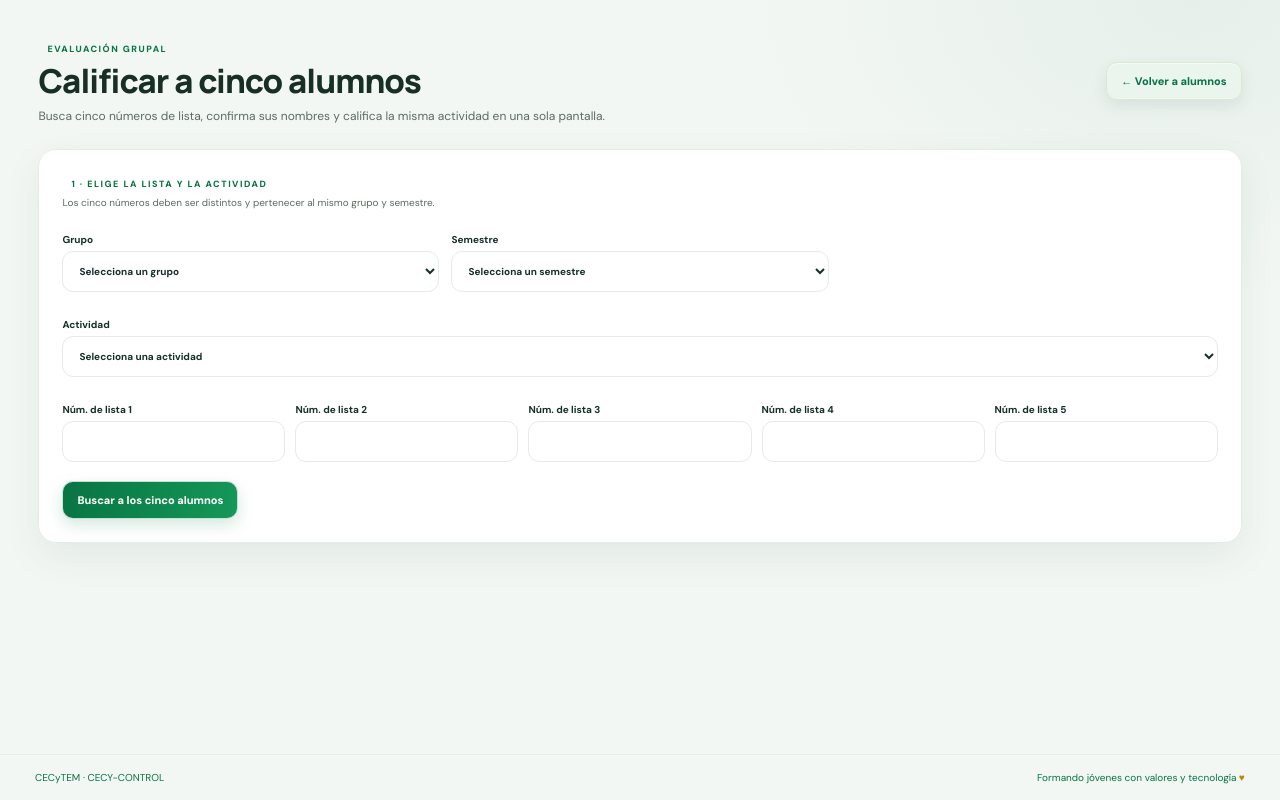
After one commit to achincallu-code/educontrol, a Flask app: template templates/batch_grading.html in a window 1280 px wide. The commit adds this page. Run offline with Flask 3, Linux system fonts and the light colour scheme; the template is opened without the code that fills it, so the values that code supplies are empty; parts of the project's set-up code (start-up, migrations or seed data) failed here and were passed over; some libraries are stand-ins or nearby versions.

Commit message:
Agrega calificación grupal para cinco alumnos
Co-authored-by: Copilot <223556219+Copilot@users.noreply.github.com>

```diff
--- a/app.py
+++ b/app.py
@@ -2168,6 +2168,69 @@ def grades():
         selected_semester=selected_semester,
     )
 
+
+def _persist_grade_update(c, gid, previous, value, status, comments, submitted_at_raw):
+    result = c.execute(
+        """UPDATE grades SET grade=?,status=?,comments=?,submitted_at=?,
+           reviewed_at=CASE WHEN ?='Revisada' THEN CURRENT_TIMESTAMP ELSE NULL END
+           WHERE id=?""",
+        (
+            value, status, comments,
+            submitted_at_raw if status in ("Entregada", "Revisada") else None,
+            status, gid,
+        ),
+    )
+    if result.rowcount == 0:
+        abort(404)
+    if previous["grade"] is not None and value is not None and value > previous["grade"]:
+        c.execute(
+            """INSERT INTO grade_improvements(student_id,activity_id,previous_grade,grade)
+               VALUES(?,?,?,?)""",
+            (previous["student_id"], previous["activity_id"], previous["grade"], value),
+        )
+    if value is not None and value != previous["grade"]:
+        _create_notification(
+            c,
+            event_type="grade",
+            title="Calificación registrada o actualizada",
+            message=f"{previous['full_name']} · {previous['title']} · nueva calificación: {value:g}/10.",
+            event_date=date.today().isoformat(),
+            target_student=previous["student_id"],
+            activity_id=previous["activity_id"],
+            created_by=session["user_id"],
+        )
+    if (
+        previous["status"] not in ("Entregada", "Revisada")
+        and status in ("Entregada", "Revisada")
+    ):
+        submitted_date = submitted_at_raw or date.today().isoformat()
+        c.execute(
+            """INSERT OR IGNORE INTO student_celebrations
+               (student_id,event_key,title,message) VALUES(?,?,?,?)""",
+            (
+                previous["student_id"],
+                f"activity-completed:{gid}",
+                "¡Actividad completada!",
+                f"El docente confirmó la entrega de «{previous['title']}».",
+            ),
+        )
+        _create_notification(
+            c,
+            event_type="completion",
+            title="Actividad completada",
+            message=f"{previous['full_name']}: el docente confirmó la entrega de «{previous['title']}».",
+            event_date=submitted_date,
+            target_student=previous["student_id"],
+            activity_id=previous["activity_id"],
+            created_by=session["user_id"],
+        )
+    if status in ("Entregada", "Revisada") and not submitted_at_raw:
+        c.execute(
+            "UPDATE grades SET submitted_at=? WHERE id=?",
+            (date.today().isoformat(), gid),
+        )
+
+
 @app.post("/calificacion/<int:gid>")
 @require("teacher")
 def update_grade(gid):
@@ -2222,65 +2285,9 @@ def update_grade(gid):
             value = previous["grade"]
             comments = previous["comments"] or ""
             submitted_at_raw = previous["submitted_at"] or date.today().isoformat()
-        result = c.execute(
-            """UPDATE grades SET grade=?,status=?,comments=?,submitted_at=?,
-               reviewed_at=CASE WHEN ?='Revisada' THEN CURRENT_TIMESTAMP ELSE NULL END
-               WHERE id=?""",
-            (
-                value, status, comments,
-                submitted_at_raw if status in ("Entregada", "Revisada") else None,
-                status, gid,
-            ),
+        _persist_grade_update(
+            c, gid, previous, value, status, comments, submitted_at_raw
         )
-        if result.rowcount == 0:
-            abort(404)
-        if previous["grade"] is not None and value is not None and value > previous["grade"]:
-            c.execute(
-                """INSERT INTO grade_improvements(student_id,activity_id,previous_grade,grade)
-                   VALUES(?,?,?,?)""",
-                (previous["student_id"], previous["activity_id"], previous["grade"], value),
-            )
-        if value is not None and value != previous["grade"]:
-            _create_notification(
-                c,
-                event_type="grade",
-                title="Calificación registrada o actualizada",
-                message=f"{previous['full_name']} · {previous['title']} · nueva calificación: {value:g}/10.",
-                event_date=date.today().isoformat(),
-                target_student=previous["student_id"],
-                activity_id=previous["activity_id"],
-                created_by=session["user_id"],
-            )
-        if (
-            previous["status"] not in ("Entregada", "Revisada")
-            and status in ("Entregada", "Revisada")
-        ):
-            submitted_date = submitted_at_raw or date.today().isoformat()
-            c.execute(
-                """INSERT OR IGNORE INTO student_celebrations
-                   (student_id,event_key,title,message) VALUES(?,?,?,?)""",
-                (
-                    previous["student_id"],
-                    f"activity-completed:{gid}",
-                    "¡Actividad completada!",
-                    f"El docente confirmó la entrega de «{previous['title']}».",
-                ),
-            )
-            _create_notification(
-                c,
-                event_type="completion",
-                title="Actividad completada",
-                message=f"{previous['full_name']}: el docente confirmó la entrega de «{previous['title']}».",
-                event_date=submitted_date,
-                target_student=previous["student_id"],
-                activity_id=previous["activity_id"],
-                created_by=session["user_id"],
-            )
-        if status in ("Entregada", "Revisada") and not submitted_at_raw:
-            c.execute(
-                "UPDATE grades SET submitted_at=? WHERE id=?",
-                (date.today().isoformat(), gid),
-            )
     if previous["active"] and previous["approved"]:
         learning = _student_learning_data(previous["student_id"])
         with connect() as c:
@@ -2293,6 +2300,246 @@ def update_grade(gid):
     else:
         flash("Registro actualizado.", "success")
     return grade_redirect(previous["student_id"])
+
+
+def _batch_grading_data(
+    group, semester, activity_id, number_values,
+    grade_values=None, status_values=None, comment_values=None,
+):
+    errors = []
+    activities = []
+    selected_activity = None
+    entries = []
+    valid_semester = semester in {"1", "2", "3", "4", "5", "6"}
+    number_values = (number_values + [""] * 5)[:5]
+
+    with connect() as c:
+        groups = c.execute(
+            """SELECT DISTINCT group_name FROM users WHERE role='student'
+               AND approved=1 ORDER BY LOWER(group_name)"""
+        ).fetchall()
+        semester_options = c.execute(
+            """SELECT DISTINCT semester FROM users WHERE role='student'
+               AND approved=1 AND semester IS NOT NULL ORDER BY semester"""
+        ).fetchall()
+        if group and valid_semester:
+            activities = c.execute(
+                """SELECT id,title,subject,partial FROM activities
+                   WHERE group_name=? AND semester=? ORDER BY id DESC""",
+                (group, int(semester)),
+            ).fetchall()
+        selected_activity = next(
+            (activity for activity in activities if activity["id"] == activity_id),
+            None,
+        )
+
+        lookup_requested = bool(activity_id or any(number_values))
+        if lookup_requested:
+            number_ints = []
+            if not group or not valid_semester:
+                errors.append("Selecciona un grupo y semestre válidos.")
+            if not selected_activity:
+                errors.append("Selecciona una actividad de ese grupo y semestre.")
+            if not all(value.isdigit() for value in number_values):
+                errors.append("Ingresa los cinco números de lista.")
+            else:
+                number_ints = [int(value) for value in number_values]
+                if any(number < 1 or number > 9999 for number in number_ints):
+                    errors.append("Los números de lista deben estar entre 1 y 9999.")
+                elif len(set(number_ints)) != 5:
+                    errors.append("Cada alumno debe tener un número de lista distinto.")
+
+            if not errors:
+                placeholders = ",".join("?" for _ in number_ints)
+                students = c.execute(
+                    f"""SELECT u.id,u.full_name,u.list_number,u.group_name,u.semester,
+                               u.active,u.approved,g.id grade_id,g.grade,g.status,g.comments
+                        FROM users u
+                        LEFT JOIN grades g ON g.student_id=u.id AND g.activity_id=?
+                        WHERE u.role='student' AND u.approved=1
+                          AND u.group_name=? AND u.semester=?
+                          AND u.list_number IN ({placeholders})""",
+                    (activity_id, group, int(semester), *number_ints),
+                ).fetchall()
+                students_by_number = {
+                    student["list_number"]: student for student in students
+                }
+                missing_numbers = [
+                    number for number in number_ints
+                    if number not in students_by_number
+                ]
+                if missing_numbers:
+                    errors.append(
+                        "No se encontró alumno aprobado en esa lista con número: "
+                        + ", ".join(str(number) for number in missing_numbers)
+                        + "."
+                    )
+                else:
+                    for index, number in enumerate(number_ints):
+                        student = students_by_number[number]
+                        current_grade = (
+                            student["grade"]
+                            if student["grade"] is not None else ""
+                        )
+                        if status_values is not None:
+                            entry_status = status_values[index]
+                        elif student["grade"] is not None:
+                            entry_status = student["status"] or "Revisada"
+                        else:
+                            entry_status = "Revisada"
+                        entries.append({
+                            "student": student,
+                            "number": number,
+                            "grade": (
+                                grade_values[index]
+                                if grade_values is not None
+                                else current_grade
+                            ),
+                            "status": entry_status,
+                            "comments": (
+                                comment_values[index]
+                                if comment_values is not None
+                                else student["comments"] or ""
+                            ),
+                        })
+
+    return {
+        "group": group,
+        "semester": semester,
+        "groups": groups,
+        "semester_options": semester_options,
+        "activities": activities,
+        "activity_id": activity_id,
+        "selected_activity": selected_activity,
+        "number_values": number_values,
+        "entries": entries,
+        "errors": errors,
+    }
+
+
+@app.route("/calificar-varios", methods=["GET", "POST"])
+@require("teacher")
+def batch_grading():
+    source = request.form if request.method == "POST" else request.args
+    group = source.get("group", "").strip().upper()
+    semester = source.get("semester", "").strip()
+    if semester not in {"1", "2", "3", "4", "5", "6"}:
+        semester = ""
+    activity_id = source.get("activity_id", type=int)
+    number_values = [
+        source.get(f"number_{index}", "").strip()
+        for index in range(1, 6)
+    ]
+    grade_values = [
+        source.get(f"grade_{index}", "").strip()
+        for index in range(1, 6)
+    ] if request.method == "POST" else None
+    status_values = [
+        source.get(f"status_{index}", "Revisada").strip()
+        for index in range(1, 6)
+    ] if request.method == "POST" else None
+    comment_values = [
+        source.get(f"comments_{index}", "").strip()
+        for index in range(1, 6)
+    ] if request.method == "POST" else None
+    page_data = _batch_grading_data(
+        group, semester, activity_id, number_values,
+        grade_values, status_values, comment_values,
+    )
+    if request.method == "GET":
+        return render_template("batch_grading.html", **page_data)
+
+    errors = list(page_data["errors"])
+    parsed_grades = []
+    for index, raw_grade in enumerate(grade_values):
+        try:
+            grade = float(raw_grade)
+            if not 0 <= grade <= 10:
+                raise ValueError
+            parsed_grades.append(grade)
+        except ValueError:
+            errors.append(f"Revisa la calificación del alumno {index + 1}; debe estar entre 0 y 10.")
+        if len(comment_values[index]) > 1000:
+            errors.append(f"La observación del alumno {index + 1} supera los 1000 caracteres.")
+        if status_values[index] not in {"Pendiente", "Entregada", "Revisada"}:
+            errors.append(f"Selecciona un estado válido para el alumno {index + 1}.")
+
+    if not page_data["entries"] and not errors:
+        errors.append("Primero busca a los cinco alumnos.")
+    if errors:
+        page_data["errors"] = errors
+        return render_template("batch_grading.html", **page_data)
+
+    saved_students = []
+    with connect() as c:
+        activity = c.execute(
+            """SELECT id FROM activities
+               WHERE id=? AND group_name=? AND semester=?""",
+            (activity_id, group, int(semester)),
+        ).fetchone()
+        if not activity:
+            errors.append("La actividad ya no pertenece al grupo y semestre seleccionados.")
+        number_ints = [int(value) for value in number_values]
+        placeholders = ",".join("?" for _ in number_ints)
+        students = c.execute(
+            f"""SELECT id,full_name,list_number,active,approved
+                FROM users WHERE role='student' AND approved=1
+                  AND group_name=? AND semester=?
+                  AND list_number IN ({placeholders})""",
+            (group, int(semester), *number_ints),
+        ).fetchall()
+        students_by_number = {student["list_number"]: student for student in students}
+        if any(number not in students_by_number for number in number_ints):
+            errors.append("Uno o más alumnos ya no pertenecen a la lista seleccionada.")
+        if not errors:
+            for index, number in enumerate(number_ints):
+                student = students_by_number[number]
+                c.execute(
+                    """INSERT OR IGNORE INTO grades(student_id,activity_id,status)
+                       VALUES(?,?,'Pendiente')""",
+                    (student["id"], activity_id),
+                )
+                previous = c.execute(
+                    """SELECT g.id grade_id,g.student_id,g.activity_id,g.grade,g.status,
+                              g.comments,g.submitted_at,a.title,a.group_name,a.due_date,
+                              u.full_name,u.active,u.approved
+                       FROM grades g JOIN activities a ON a.id=g.activity_id
+                       JOIN users u ON u.id=g.student_id
+                       WHERE g.student_id=? AND g.activity_id=?""",
+                    (student["id"], activity_id),
+                ).fetchone()
+                status = status_values[index]
+                submitted_at = (
+                    date.today().isoformat()
+                    if status in ("Entregada", "Revisada") else ""
+                )
+                _persist_grade_update(
+                    c, previous["grade_id"], previous, parsed_grades[index],
+                    status, comment_values[index], submitted_at,
+                )
+                saved_students.append(student)
+
+    if errors:
+        page_data["errors"] = errors
+        return render_template("batch_grading.html", **page_data)
+
+    for student in saved_students:
+        if student["active"] and student["approved"]:
+            learning = _student_learning_data(student["id"])
+            with connect() as c:
+                _sync_student_celebrations(c, student["id"], learning[5])
+    flash(f"Se guardaron las calificaciones de {len(saved_students)} alumnos.", "success")
+    return redirect(url_for(
+        "batch_grading",
+        group=group,
+        semester=semester,
+        activity_id=activity_id,
+        **{
+            f"number_{index + 1}": number
+            for index, number in enumerate(number_values)
+        },
+    ))
+
 
 @app.route("/expediente")
 @require()
--- a/static/css/grades.css
+++ b/static/css/grades.css
@@ -437,6 +437,156 @@
   line-height: 1.6;
 }
 
+.batch-grade-panel {
+  margin-bottom: 18px;
+}
+
+.batch-grade-heading {
+  margin-bottom: 16px;
+}
+
+.batch-grade-heading h2 {
+  margin: 5px 0;
+  color: var(--ink);
+  font: 800 17px Manrope, sans-serif;
+}
+
+.batch-grade-heading p {
+  margin: 4px 0 0;
+  color: var(--muted);
+  font-size: 10px;
+  line-height: 1.5;
+}
+
+.batch-grade-search {
+  display: grid;
+  grid-template-columns: repeat(3, minmax(0, 1fr));
+  align-items: end;
+  gap: 12px;
+}
+
+.batch-grade-search label,
+.batch-grade-entry-fields label {
+  display: grid;
+  gap: 5px;
+  color: var(--ink);
+  font-size: 10px;
+  font-weight: 700;
+}
+
+.batch-grade-search input,
+.batch-grade-search select,
+.batch-grade-entry-fields input,
+.batch-grade-entry-fields select,
+.batch-grade-entry-fields textarea {
+  width: 100%;
+  min-width: 0;
+  min-height: 40px;
+  margin: 0;
+}
+
+.batch-grade-activity {
+  grid-column: span 3;
+}
+
+.batch-grade-number-grid {
+  grid-column: span 3;
+  display: grid;
+  grid-template-columns: repeat(5, minmax(0, 1fr));
+  gap: 10px;
+}
+
+.batch-grade-search > button {
+  justify-self: start;
+}
+
+.batch-grade-errors {
+  margin-bottom: 18px;
+  padding: 12px 16px;
+  border: 1px solid #e7b6b2;
+  border-radius: 13px;
+  background: #fff3f1;
+  color: #8c302b;
+  font-size: 11px;
+}
+
+.batch-grade-errors p {
+  margin: 3px 0;
+}
+
+.batch-grade-entry-list {
+  display: grid;
+  gap: 12px;
+}
+
+.batch-grade-entry {
+  min-width: 0;
+  padding: 15px;
+  border: 1px solid var(--shell-line);
+  border-radius: 14px;
+  background: var(--shell-surface);
+}
+
+.batch-grade-entry > header {
+  display: flex;
+  align-items: center;
+  gap: 10px;
+  margin-bottom: 12px;
+}
+
+.batch-grade-order {
+  width: 34px;
+  height: 34px;
+  display: grid;
+  flex: 0 0 34px;
+  place-items: center;
+  border-radius: 11px;
+  background: var(--accent-soft);
+  color: var(--g);
+  font: 800 14px Manrope, sans-serif;
+}
+
+.batch-grade-entry > header small {
+  color: var(--muted);
+  font-size: 8px;
+  font-weight: 800;
+  letter-spacing: .35px;
+}
+
+.batch-grade-entry h3 {
+  margin: 3px 0 0;
+  color: var(--ink);
+  font: 800 13px Manrope, sans-serif;
+}
+
+.batch-grade-entry-fields {
+  display: grid;
+  grid-template-columns: repeat(2, minmax(0, 1fr));
+  gap: 11px;
+}
+
+.batch-grade-entry-fields textarea {
+  resize: vertical;
+}
+
+.batch-grade-comments {
+  grid-column: span 2;
+}
+
+.batch-grade-actions {
+  display: flex;
+  align-items: center;
+  justify-content: space-between;
+  flex-wrap: wrap;
+  gap: 10px;
+  margin-top: 15px;
+}
+
+.batch-grade-actions small {
+  color: var(--muted);
+  font-size: 9px;
+}
+
 @media (max-width: 760px) {
   .grades-overview {
     grid-template-columns: repeat(2, minmax(0, 1fr));
--- a/static/css/staff.css
+++ b/static/css/staff.css
@@ -305,6 +305,14 @@ a.staff-overview-card:hover {
 
 .staff-directory-heading {
   margin-bottom: 15px;
+}
+
+.staff-directory-actions {
+  display: flex;
+  align-items: center;
+  justify-content: flex-end;
+  flex-wrap: wrap;
+  gap: 8px;
 }
 
 .staff-result-count {
--- /dev/null
+++ b/templates/batch_grading.html
@@ -0,0 +1,101 @@
+{% extends "base.html" %}
+{% block title %}Calificar a cinco alumnos · CECY-CONTROL{% endblock %}
+{% block content %}
+<header class="heading">
+  <div>
+    <small class="kicker">EVALUACIÓN GRUPAL</small>
+    <h1>Calificar a cinco alumnos</h1>
+    <p>Busca cinco números de lista, confirma sus nombres y califica la misma actividad en una sola pantalla.</p>
+  </div>
+  <a class="secondary" href="{{ url_for('students', group=group or None, semester=semester or None) }}">← Volver a alumnos</a>
+</header>
+
+<section class="panel batch-grade-panel">
+  <div class="batch-grade-heading">
+    <small class="kicker">1 · ELIGE LA LISTA Y LA ACTIVIDAD</small>
+    <p>Los cinco números deben ser distintos y pertenecer al mismo grupo y semestre.</p>
+  </div>
+  <form class="batch-grade-search" method="get" action="{{ url_for('batch_grading') }}">
+    <label>Grupo
+      <select name="group" required>
+        <option value="">Selecciona un grupo</option>
+        {% for option in groups %}<option value="{{ option.group_name }}" {% if group == option.group_name %}selected{% endif %}>{{ option.group_name }}</option>{% endfor %}
+      </select>
+    </label>
+    <label>Semestre
+      <select name="semester" required>
+        <option value="">Selecciona un semestre</option>
+        {% for option in semester_options %}<option value="{{ option.semester }}" {% if semester == option.semester|string %}selected{% endif %}>{{ option.semester }}° semestre</option>{% endfor %}
+      </select>
+    </label>
+    <label class="batch-grade-activity">Actividad
+      <select name="activity_id" required>
+        <option value="">Selecciona una actividad</option>
+        {% for activity in activities %}<option value="{{ activity.id }}" {% if activity_id == activity.id %}selected{% endif %}>{{ activity.title }} · {{ activity.subject }} · {{ activity.partial }}</option>{% endfor %}
+      </select>
+    </label>
+    <div class="batch-grade-number-grid">
+      {% for index in range(5) %}
+        <label>Núm. de lista {{ index + 1 }}
+          <input type="number" name="number_{{ index + 1 }}" min="1" max="9999" step="1" required value="{{ number_values[index] }}" inputmode="numeric">
+        </label>
+      {% endfor %}
+    </div>
+    <button class="primary" type="submit">Buscar a los cinco alumnos</button>
+  </form>
+</section>
+
+{% if errors %}
+  <div class="batch-grade-errors" role="alert">
+    {% for error in errors %}<p>{{ error }}</p>{% endfor %}
+  </div>
+{% endif %}
+
+{% if entries %}
+  <section class="panel batch-grade-panel">
+    <div class="batch-grade-heading">
+      <small class="kicker">2 · CONFIRMA Y CALIFICA</small>
+      <h2>{{ selected_activity.title }}</h2>
+      <p>Grupo {{ group }} · {{ semester }}° semestre · {{ selected_activity.subject }} · {{ selected_activity.partial }}</p>
+      <p>Los alumnos aparecen en el mismo orden en que ingresaste sus números. Elige el estado de cada evaluación antes de guardar.</p>
+    </div>
+    <form method="post" action="{{ url_for('batch_grading') }}" data-scroll-restore-url="{{ url_for('batch_grading', group=group, semester=semester, activity_id=activity_id) }}">
+      <input type="hidden" name="csrf_token" value="{{ csrf_token() }}">
+      <input type="hidden" name="group" value="{{ group }}">
+      <input type="hidden" name="semester" value="{{ semester }}">
+      <input type="hidden" name="activity_id" value="{{ activity_id }}">
+      <div class="batch-grade-entry-list">
+        {% for entry in entries %}
+          <article class="batch-grade-entry">
+            <header>
+              <span class="batch-grade-order">{{ loop.index }}</span>
+              <div>
+                <small>LLAMAR · NÚMERO DE LISTA {{ entry.number }}</small>
+                <h3>{{ entry.student.full_name }}</h3>
+              </div>
+            </header>
+            <input type="hidden" name="number_{{ loop.index }}" value="{{ entry.number }}">
+            <div class="batch-grade-entry-fields">
+              <label>Calificación (0 a 10)
+                <input type="number" name="grade_{{ loop.index }}" min="0" max="10" step=".1" required value="{{ entry.grade }}">
+              </label>
+              <label>Estado
+                <select name="status_{{ loop.index }}">
+                  {% for status in ['Pendiente', 'Entregada', 'Revisada'] %}<option value="{{ status }}" {% if entry.status == status %}selected{% endif %}>{{ status }}</option>{% endfor %}
+                </select>
+              </label>
+              <label class="batch-grade-comments">Observación (opcional)
+                <textarea name="comments_{{ loop.index }}" rows="2" maxlength="1000">{{ entry.comments }}</textarea>
+              </label>
+            </div>
+          </article>
+        {% endfor %}
+      </div>
+      <div class="batch-grade-actions">
+        <small>Se guardará una calificación individual para cada alumno.</small>
+        <button class="primary" type="submit">Guardar las cinco calificaciones</button>
+      </div>
+    </form>
+  </section>
+{% endif %}
+{% endblock %}
```
Also changed, not shown: other parts of static/css/grades.css (+43 -0 lines), templates/students.html (+6 -1 lines).
